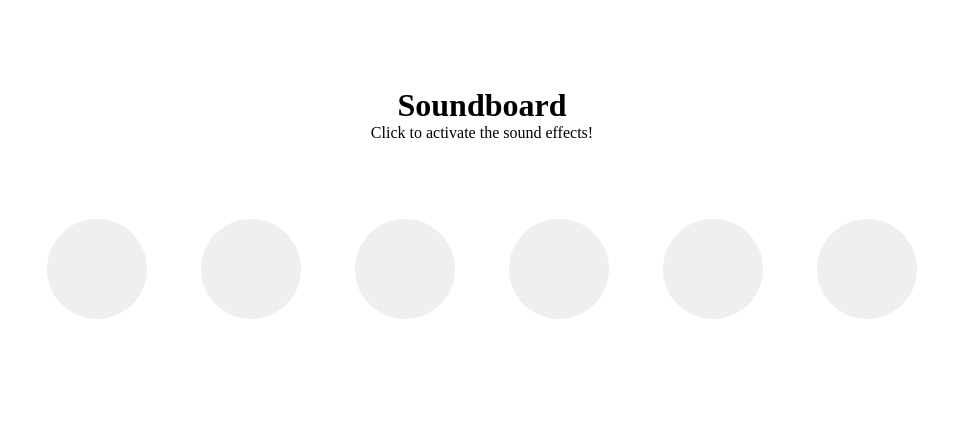
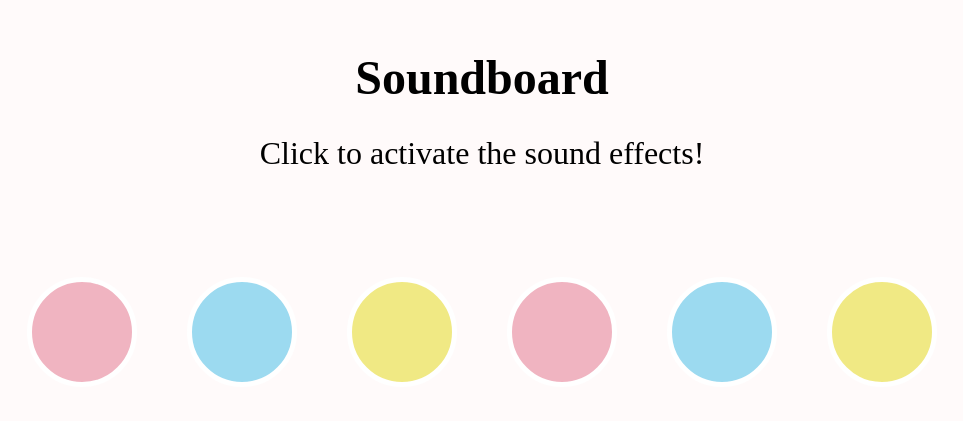
Before and after one commit to aacarring/soundboard-app, a plain HTML site: page index.html in a window 1280 px wide. Shown: the part 159-580 px from the top of the page, without its empty margins (158-1121 px from the left). Drawn offline with Linux system fonts and the light colour scheme.

Commit message:
Added more styling in css

```diff
--- a/styles.css
+++ b/styles.css
@@ -9,6 +9,7 @@ body {
     align-items: center;
     width: 100vw;
     height: 100vh;
+    background: snow;
 }
 .container {
     display: flex;
@@ -17,10 +18,21 @@ body {
 header {
     text-align: center;
 }
+h1,
+p {
+    margin: 30px;
+}
+h1 {
+    font-size: 3em;
+}
+p {
+    font-size: 2em;
+}
 .buttons {
     display: flex;
     flex-direction: row;
     margin: 50px;
+    flex-wrap: wrap;
 }
 .button {
     width: 50px;
@@ -29,5 +41,21 @@ header {
     padding: 50px;
     border-radius: 50%;
     outline: none;
-    border: 2px solid white;
+    border: 5px solid white;
 }
+.button1,
+.button4 {
+    background: #F0B4C1;
+}
+.button2,
+.button5 {
+    background: #9CDAF0;
+}
+.button3,
+.button6 {
+    background: #F0E984;
+}
+.button:hover {
+    background:#848f92;
+    cursor: pointer;
+}
```
